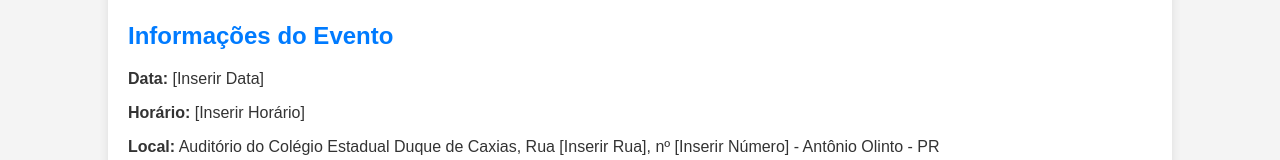
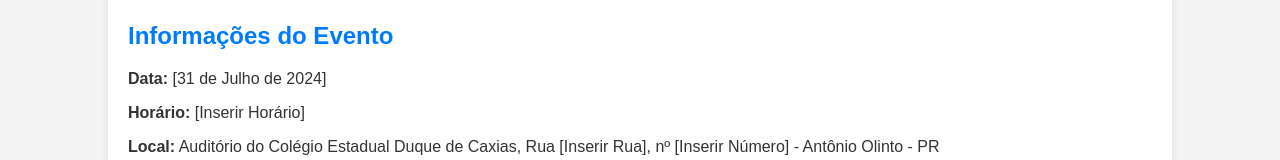
Before and after one commit to jamilii/3anoA, a plain HTML site: page index.html in a window 1280 px wide. Shown: the part 152-312 px from the top of the page. Drawn offline with Linux system fonts and the light colour scheme.

Commit message:
Update index.html

```diff
--- a/index.html
+++ b/index.html
@@ -55,7 +55,7 @@
 
     <div class="container">
         <h2>Informações do Evento</h2>
-        <p><strong>Data:</strong> [Inserir Data]</p>
+        <p><strong>Data:</strong> [31 de Julho de 2024]</p>
         <p><strong>Horário:</strong> [Inserir Horário]</p>
         <p><strong>Local:</strong> Auditório do Colégio Estadual Duque de Caxias, Rua [Inserir Rua], nº [Inserir Número] - Antônio Olinto - PR</p>
         <p><strong>Chairman:</strong> Jamili Sachinski De Oliveira</p>
```
